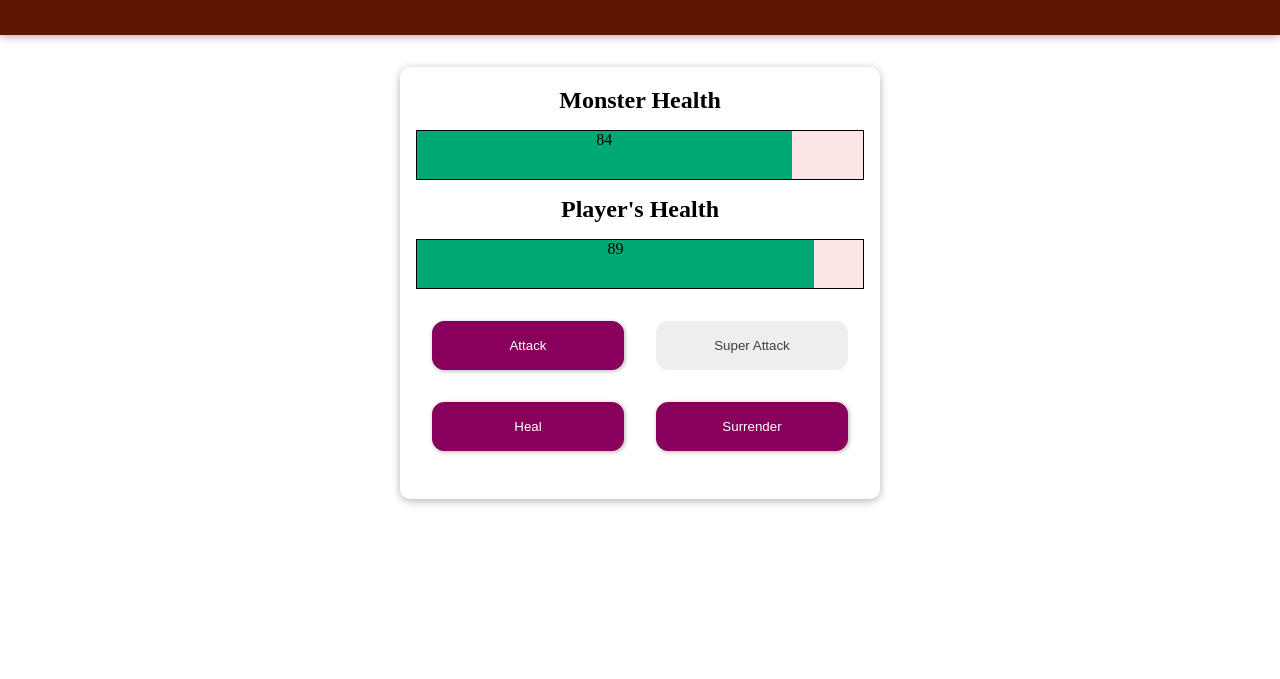
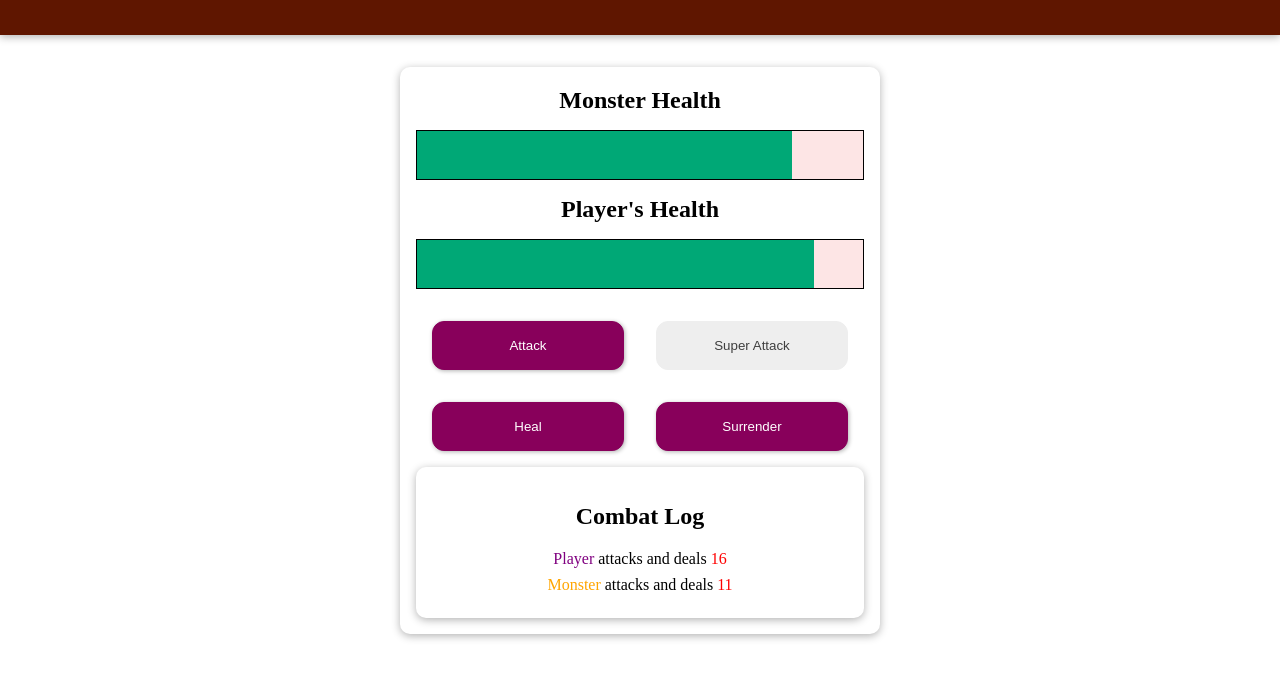
Before and after one commit to VICamaraPrg/monster-slayer-vue, a plain HTML site: page index.html in a window 1280 px wide. Both pictures are taken after a click on the button "Attack". Shown: the part 77-756 px from the top of the page. Drawn offline with nearby package versions, Linux system fonts and the light colour scheme.

Commit message:
Lifecycle of the application is done.

```diff
--- a/app.js
+++ b/app.js
@@ -2,11 +2,10 @@ const app = Vue.createApp({
   data() {
     return {
       monsterHealth: 100,
-      monsterDanger: false,
       playerHealth: 100,
-      playerDanger: false,
       currentTurn: 0,
       winner: null,
+      combatLog: [],
     };
   },
   watch: {
@@ -48,31 +47,49 @@ const app = Vue.createApp({
       this.playerHealth = 100;
       this.winner = null;
       this.currentTurn = 0;
+      this.combatLog = [];
+    },
+
+    addLogRecord(who, type, value) {
+      this.combatLog.unshift({
+        actionWho: who,
+        actionType: type,
+        actionValue: value,
+      });
     },
 
     surrender() {
       this.winner = "Monster";
       this.playerHealth = 0;
     },
+
     // Player attacks the monster and will recieve the monster's attack as well.
     playerAttack() {
       const playerDamage = this.generateStat(12, 18);
       this.currentTurn++;
       this.monsterHealth -= playerDamage;
       this.monsterAttack();
+      this.addLogRecord("player", "attack", playerDamage);
     },
+
     monsterAttack() {
       const monsterDamage = this.generateStat(10, 15);
       this.playerHealth -= monsterDamage;
+      this.addLogRecord("monster", "attack", monsterDamage);
     },
+
     playerSuperAttack() {
       const monsterDamage = this.generateStat(10, 15);
       const playerDamage = this.generateStat(20, 30);
       this.currentTurn++;
       this.playerHealth -= monsterDamage;
       this.monsterHealth -= playerDamage;
+      this.addLogRecord("player", "super-attack", playerDamage);
+      this.addLogRecord("monster", "attack", monsterDamage);
     },
+
     // As the player's health is linked up with the width of the element, we don't want to exceed 100%.
+    // The monster won't attack if the player is healing.
     playerHeal() {
       this.currentTurn++;
 
@@ -82,7 +99,9 @@ const app = Vue.createApp({
       } else {
         this.playerHealth += healthRecover;
       }
+      this.addLogRecord("player", "heal", healthRecover);
     },
+
     // A stat will be used so the player can attack and heal within the same range.
     generateStat(min, max) {
       return Math.floor(Math.random() * (max - min)) + min;
--- a/index.html
+++ b/index.html
@@ -16,17 +16,21 @@
         <section id="monster">
           <h2>Monster Health</h2>
           <div class="healthbar">
-            <div class="healthbar--value" :style="monsterHealthbarStyle">
-              {{ monsterHealth }}
-            </div>
+            <div
+              :class="{'danger': monsterDanger}"
+              class="healthbar--value"
+              :style="monsterHealthbarStyle"
+            ></div>
           </div>
         </section>
         <section id="player">
           <h2>Player's Health</h2>
           <div class="healthbar">
-            <div class="healthbar--value" :style="playerHealthbarStyle">
-              {{ playerHealth }}
-            </div>
+            <div
+              :class="{'danger': monsterDanger}"
+              class="healthbar--value"
+              :style="playerHealthbarStyle"
+            ></div>
           </div>
         </section>
         <section v-if="winner">
@@ -38,22 +42,33 @@
         </section>
         <section id="actions" v-else>
           <button @click="playerAttack" class="button">Attack</button>
-          <button
-            @click="playerSuperAttack"
-            :disabled="isSuperAttackAvailable"
-            class="button"
-          >
+          <button @click="playerSuperAttack" :disabled="isSuperAttackAvailable" class="button">
             Super Attack
           </button>
           <button @click="playerHeal" class="button">Heal</button>
           <button @click="surrender" class="button">Surrender</button>
         </section>
-        <section id="combat-log">
-          <ul></ul>
+        <section id="combat-log" class="container">
+          <h2>Combat Log</h2>
+          <ul>
+            <li v-for="record in combatLog">
+              <span
+                :class="{'log--player': record.actionWho === 'player', 'log--monster': record.actionWho === 'monster'}"
+                >{{ record.actionWho === 'player' ? 'Player' : 'Monster' }}</span
+              >
+              <span v-if="record.actionType === 'heal'">
+                heals for
+                <span class="log--heal">{{ record.actionValue }}</span>
+              </span>
+              <span v-else>
+                attacks and deals
+                <span class="log--damage">{{ record.actionValue }}</span>
+              </span>
+            </li>
+          </ul>
         </section>
       </div>
     </div>
-
     <script src="https://unpkg.com/vue@3"></script>
     <script src="app.js"></script>
   </body>
--- a/styles.css
+++ b/styles.css
@@ -82,3 +82,29 @@ button:disabled {
   color: #3f3f3f;
   cursor: not-allowed;
 }
+
+#combat-log ul {
+  list-style: none;
+  margin: 0;
+  padding: 0;
+}
+
+#combat-log li {
+  margin: 0.5rem 0;
+}
+
+.log--player {
+  color: purple;
+}
+
+.log--monster {
+  color: orange;
+}
+
+.log--damage {
+  color: red;
+}
+
+.log--heal {
+  color: green;
+}
```
